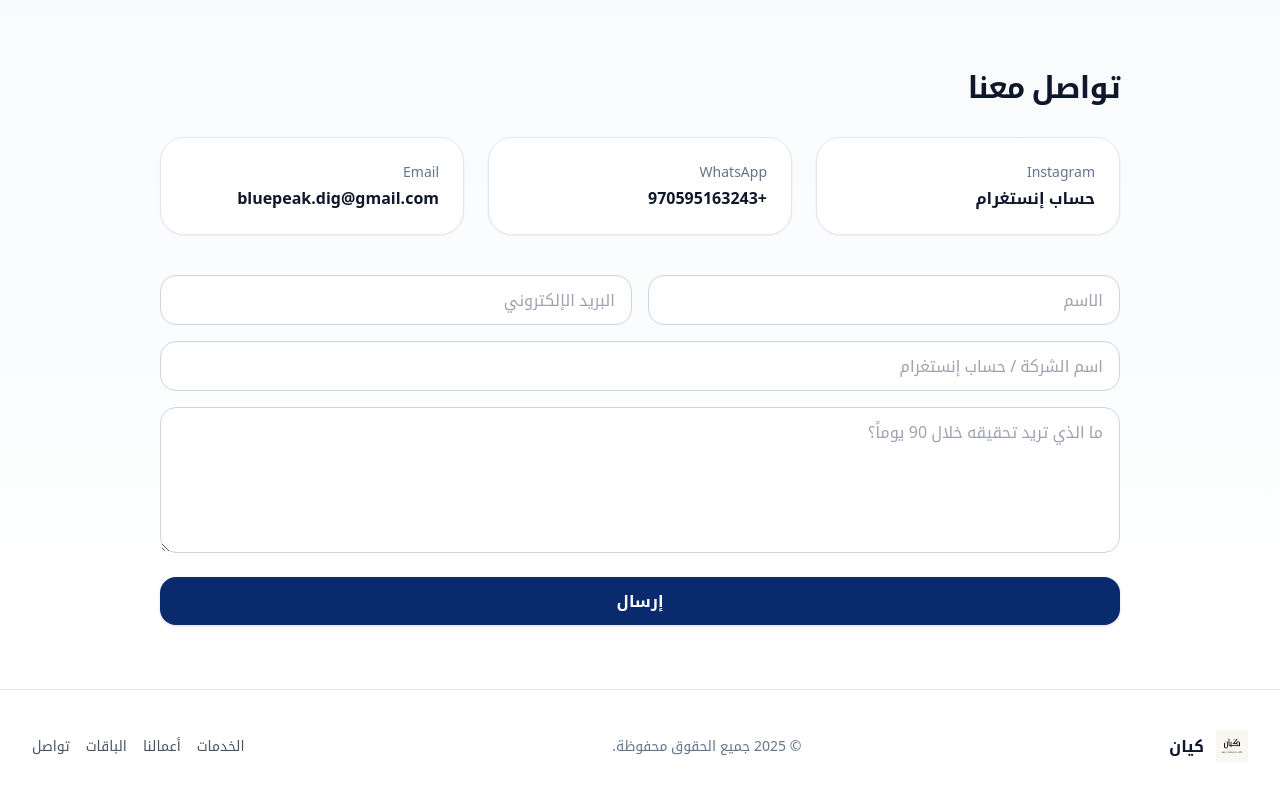
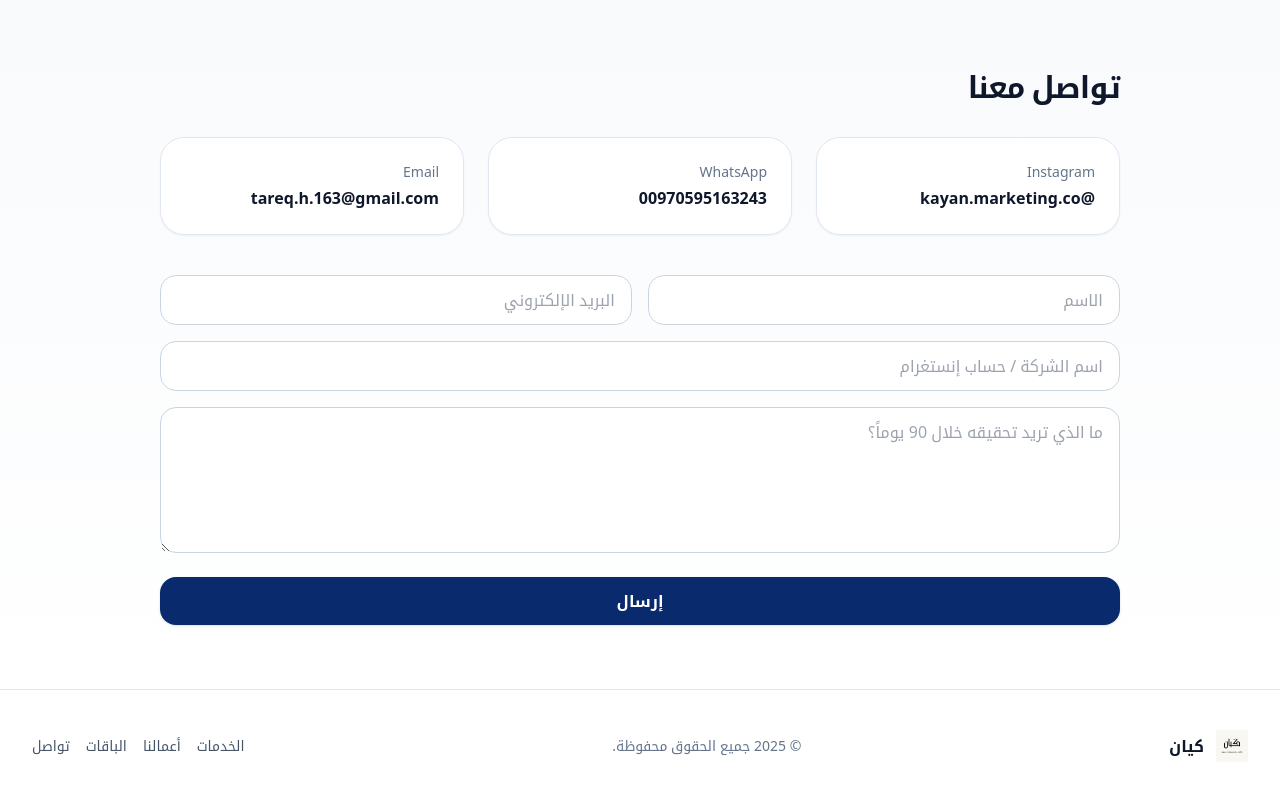
Before and after one commit to tareqh163-boop/kayan-landing, a plain HTML site: page index.html in a window 1280 px wide. Shown: the part 2636-3436 px from the top of the page. Drawn offline with nearby package versions, Linux system fonts and the light colour scheme.

Commit message:
Update index.html

```diff
--- a/index.html
+++ b/index.html
@@ -210,9 +210,9 @@
       <div class="max-w-5xl mx-auto px-4 sm:px-6 lg:px-8">
         <h2 class="text-3xl font-extrabold tracking-tight text-slate-900 text-right">تواصل معنا</h2>
         <div class="mt-8 grid sm:grid-cols-3 gap-6 text-right">
-          <a href="https://instagram.com/bluepeak.digital" target="_blank" class="rounded-3xl border border-slate-200 bg-white p-6 shadow-sm hover:shadow-md transition block"><div class="text-sm text-slate-500">Instagram</div><div class="mt-1 font-bold text-slate-900">حساب إنستغرام</div></a>
-          <a href="https://wa.me/970595163243" target="_blank" class="rounded-3xl border border-slate-200 bg-white p-6 shadow-sm hover:shadow-md transition block"><div class="text-sm text-slate-500">WhatsApp</div><div class="mt-1 font-bold text-slate-900">+970595163243</div></a>
-          <a href="mailto:bluepeak.dig@gmail.com" class="rounded-3xl border border-slate-200 bg-white p-6 shadow-sm hover:shadow-md transition block"><div class="text-sm text-slate-500">Email</div><div class="mt-1 font-bold text-slate-900">bluepeak.dig@gmail.com</div></a>
+          <a href="https://www.instagram.com/kayan.marketing.co/" target="_blank" class="rounded-3xl border border-slate-200 bg-white p-6 shadow-sm hover:shadow-md transition block"><div class="text-sm text-slate-500">Instagram</div><div class="mt-1 font-bold text-slate-900">@kayan.marketing.co</div></a>
+          <a href="https://wa.me/00970595163243" target="_blank" class="rounded-3xl border border-slate-200 bg-white p-6 shadow-sm hover:shadow-md transition block"><div class="text-sm text-slate-500">WhatsApp</div><div class="mt-1 font-bold text-slate-900">00970595163243</div></a>
+          <a href="mailto:tareq.h.163@gmail.com" class="rounded-3xl border border-slate-200 bg-white p-6 shadow-sm hover:shadow-md transition block"><div class="text-sm text-slate-500">Email</div><div class="mt-1 font-bold text-slate-900">tareq.h.163@gmail.com</div></a>
         </div>
 
         <!-- Netlify form -->
```
